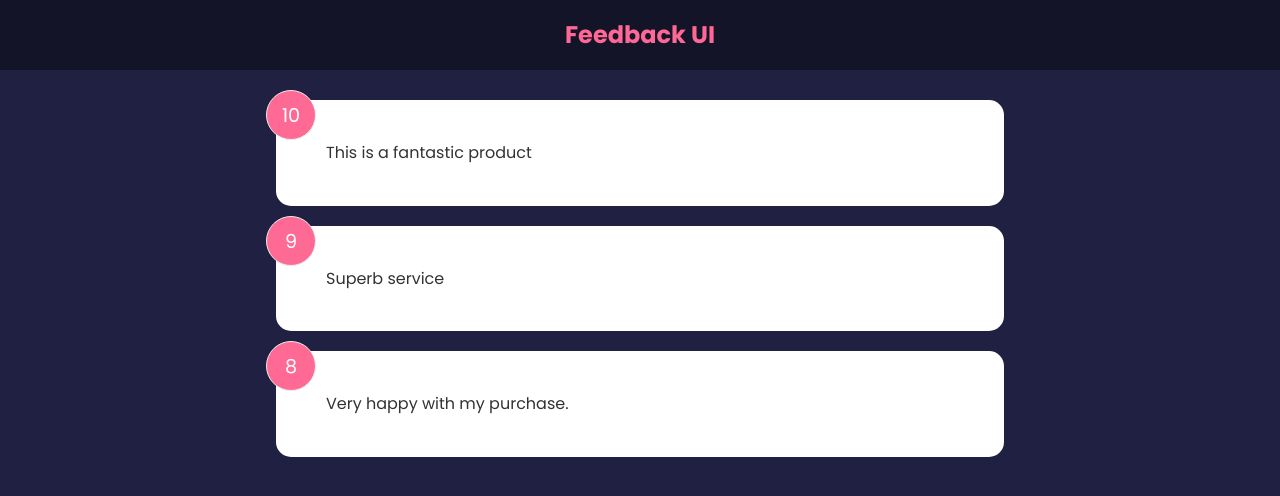
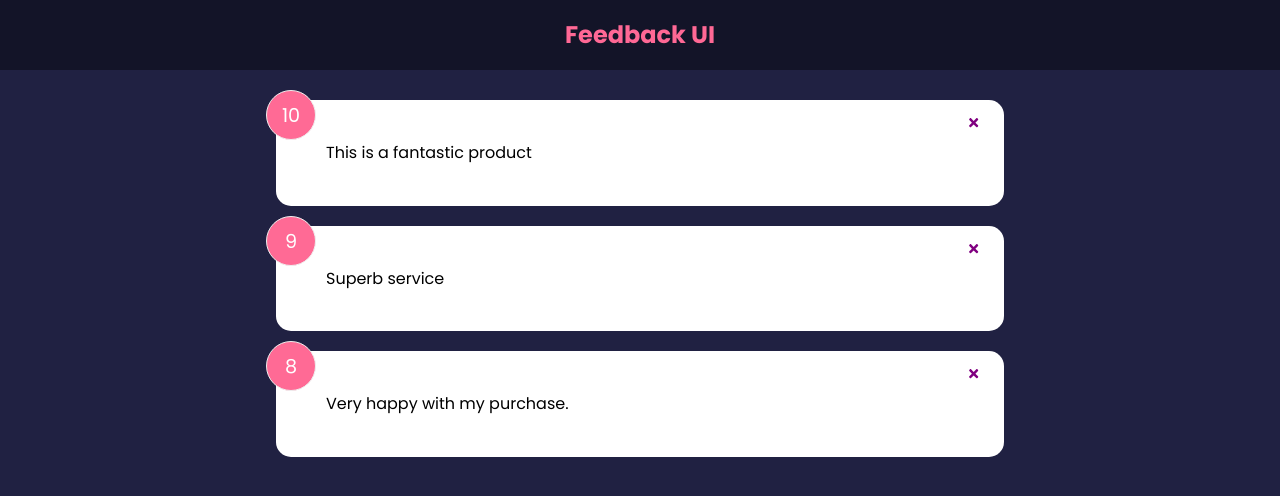
Before and after one commit to Nadia982/Feedback-App, a React (Create React App) app: page / in a window 1280 px wide. Shown: the top 496 px of the page. Built offline with nearby package versions, Linux system fonts and the light colour scheme.

Commit message:
added close icon with onClick event to feedback cards

```diff
--- a/package.json
+++ b/package.json
@@ -8,6 +8,7 @@
     "@testing-library/user-event": "^13.5.0",
     "react": "^18.2.0",
     "react-dom": "^18.2.0",
+    "react-icons": "^5.0.1",
     "react-scripts": "5.0.1",
     "web-vitals": "^2.1.4"
   },
--- a/src/components/FeedbackItem.jsx
+++ b/src/components/FeedbackItem.jsx
@@ -1,11 +1,24 @@
+import {FaTimes} from 'react-icons/fa'
+import PropTypes from 'prop-types'
+import Card from '../components/shared/Card'
+
 function FeedbackItem({item}) {
  //the data is now coming in as a prop, so we don't need useState
-  return (
-    <div className="card">
+  const handleClick = (id)=>{
+    console.log(id)
+  }
+ return (
+    <Card reverse={false}>
       <div className="num-display">{item.rating}</div>
+      <button onClick={()=>handleClick(item.id)} className="close"><FaTimes color="purple"/></button>
       <div className="text-display">{item.text}</div>
-    </div>
+    </Card>
   );
 }
 
+FeedbackItem.propTypes = {
+  item: PropTypes.object.isRequired,
+
+}
+
 export default FeedbackItem;
--- a/src/components/Header.jsx
+++ b/src/components/Header.jsx
@@ -1,34 +1,30 @@
-import PropTypes from 'prop-types'
+import PropTypes from "prop-types";
 
-function Header({text, bgColor, textColor}) {
-
+function Header({ text, bgColor, textColor }) {
   const headerStyles = {
     backgroundColor: bgColor,
     color: textColor,
-  }
+  };
 
   return (
-
-
     <header style={headerStyles}>
       <div className="container">
         <h2>{text}</h2>
-
       </div>
     </header>
-    )
+  );
 }
 
 Header.defaultProps = {
   text: "Feedback UI",
   bgColor: "rgba(0,0,0,0.4)",
-    textColor: "#ff6895"
-  }
+  textColor: "#ff6895",
+};
 
 Header.propTypes = {
   text: PropTypes.string,
   bgColor: PropTypes.string,
-    textColor: PropTypes.string
-  }
+  textColor: PropTypes.string,
+};
 
-  export default Header
+export default Header;
--- /dev/null
+++ b/src/components/shared/Card.jsx
@@ -0,0 +1,26 @@
+import PropTypes from 'prop-types'
+
+import React from 'react'
+
+const Card = ({children, reverse}) => {
+//   return (
+//     <div className={`card ${reverse && reverse}`}>{children}</div>
+//   )
+return (
+    <div className="card"style={{
+        backgroundColor: reverse ? 'rgba(0,0,0,0.4)': '#fff', color: reverse ? '#fff': 'rgb(0,0,0)'
+    }}
+    >{children} </div>
+
+)
+}
+
+Card.defaultProps = {
+    reverse: true,
+}
+Card.propTypes = {
+    children: PropTypes.node.isRequired,
+    reverse: PropTypes.bool,
+}
+
+export default Card
--- a/src/data/FeedbackData.js
+++ b/src/data/FeedbackData.js
@@ -1,18 +1,7 @@
 const FeedbackData = [
-    {id: 1,
-    rating: 10,
-text: 'This is a fantastic product',
-},
-{id: 2,
-    rating: 9,
-text: 'Superb service',
-},
-{id: 3,
-    rating: 8,
-text: 'Very happy with my purchase.',
-},
-
-
-]
+  { id: 1, rating: 10, text: "This is a fantastic product" },
+  { id: 2, rating: 9, text: "Superb service" },
+  { id: 3, rating: 8, text: "Very happy with my purchase." },
+];
 
 export default FeedbackData;
```
Also changed, not shown: src/components/FeedbackList.jsx (+12 -0 lines), 1 other file (tests, documents, lock files or other folders). Lines whose indentation alone changed are shown as unchanged.
